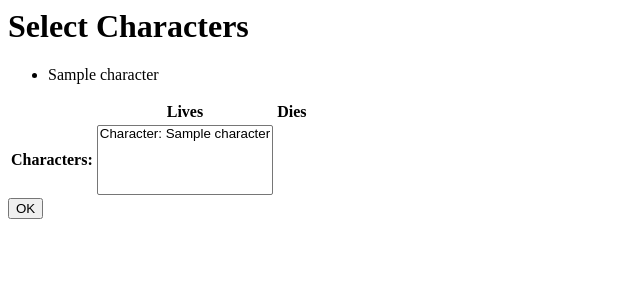
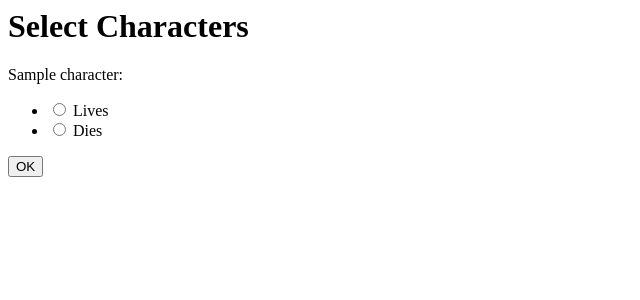
Before and after one commit to ojplg/gotdp, a Django app: page /pool/select_characters in a window 1280 px wide. Shown: the top 300 px of the page, without its empty margins (0-640 px from the left). Run offline with Django 3.2, Linux system fonts and the light colour scheme; tables that the repository leaves empty hold one stand-in row (values such as "Sample post").

Commit message:
More form work

```diff
--- a/pool/forms.py
+++ b/pool/forms.py
@@ -2,5 +2,11 @@ from django import forms
 
 from .models import Character
 
+#    characters = forms.ModelMultipleChoiceField(Character.objects.order_by('name'))
+
 class CharacterSelectsForm(forms.Form):
-    characters = forms.ModelMultipleChoiceField(Character.objects.order_by('name'))
+    def __init__(self, *args, **kwargs):
+        super(CharacterSelectsForm, self).__init__(*args, **kwargs)
+        CHOICES = (('Lives','Lives'),('Dies','Dies'))
+        for c in Character.objects.order_by('name'):
+            self.fields[c.name] = forms.ChoiceField(widget=forms.RadioSelect, choices=CHOICES)
--- a/pool/templates/select_characters.html
+++ b/pool/templates/select_characters.html
@@ -1,25 +1,10 @@
 <h1>Select Characters</h1>
 
-<ul>
-{% for character in character_list %}
-    <li>{{ character.name }}</li>
-{% endfor %}
-</ul>
-
-
-
 <form action="/pool/select_characters" method="post">
-<table>
-    <tr>
-        <th></th>
-        <th>Lives</th>
-        <th>Dies</th>
-    </tr>
 
 {% csrf_token %}
+
 {{ form }}
-
-</table>
 
 <input type="submit" value="OK">
 
```
